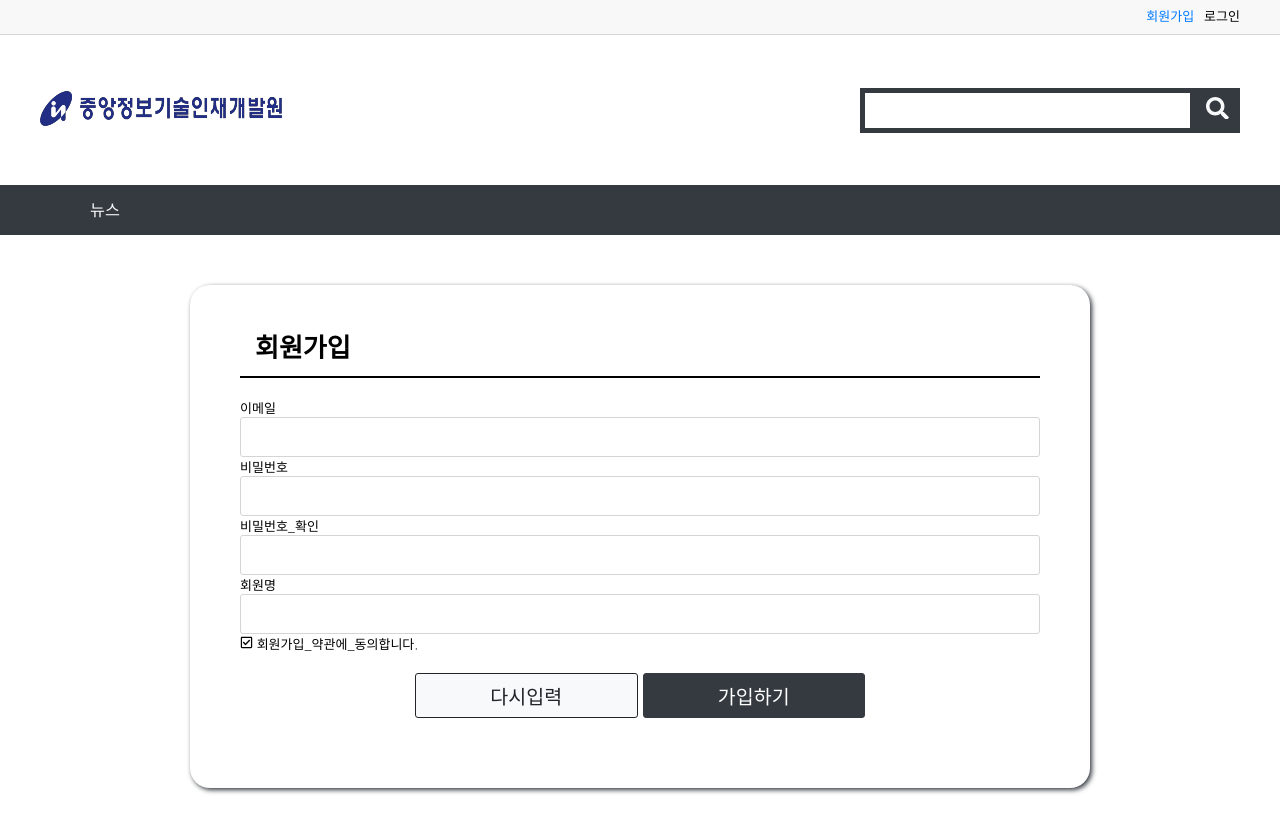
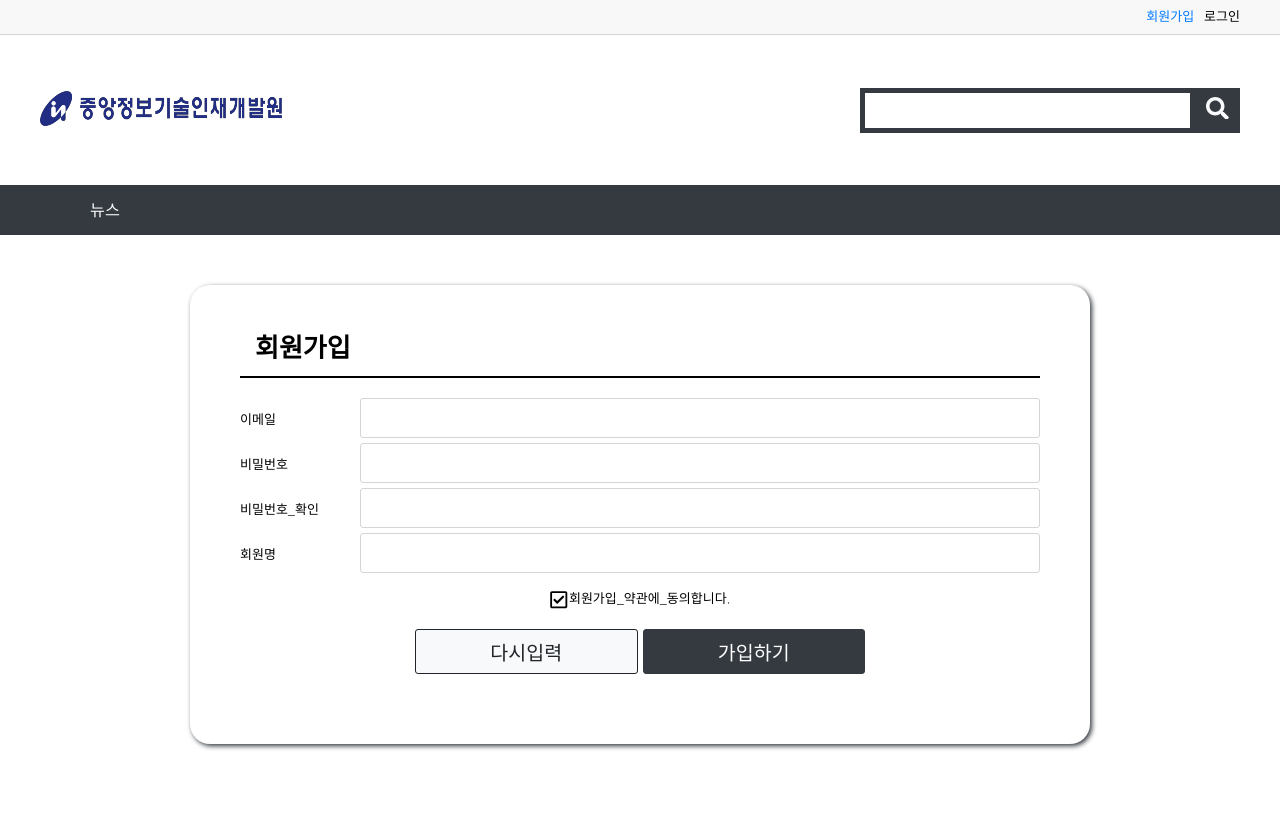
Before and after one commit to tjtnwhd/react_project, a React (Create React App) app: page /member/join in a window 1280 px wide. Shown: the top 832 px of the page. Built offline with nearby package versions, Linux system fonts and the light colour scheme.

Commit message:
회원 가입 양식 검증, 메세지 공통 컴포넌트

```diff
--- /dev/null
+++ b/src/commons/components/MessageBox.js
@@ -0,0 +1,42 @@
+import React from 'react';
+import styled, { css } from 'styled-components';
+import { color } from '../../styles/color';
+import fontSize from '../../styles/fontSize';
+const { small } = fontSize;
+
+const Box = styled.div`
+  text-align: center;
+  padding: 7px 10px;
+  font-size: ${small};
+  border-radius: 3px;
+  color: ${color.dark};
+
+  & + & {
+    margin-top: 5px;
+  }
+
+  ${({ color: c }) =>
+    c &&
+    css`
+      color: ${color[c]};
+      box-shadow: 2px 2px 5px ${color[c]};
+    `}
+`;
+
+const MessageBox = ({ messages, color, children }) => {
+  messages = messages || [];
+
+  if (children) messages.push(children);
+
+  return (
+    <>
+      {messages.map((message, i) => (
+        <Box key={i} color={color}>
+          {message}
+        </Box>
+      ))}
+    </>
+  );
+};
+
+export default React.memo(MessageBox);
--- a/src/member/components/JoinForm.js
+++ b/src/member/components/JoinForm.js
@@ -4,43 +4,100 @@
 import { FaCheckSquare, FaRegCheckSquare } from 'react-icons/fa';
 import { BigButton, ButtonGroup } from '../../commons/components/Buttons';
 import InputBox from '../../commons/components/InputBox';
+import MessageBox from '../../commons/components/MessageBox';
 
-const FormBox = styled.form``;
+const FormBox = styled.form`
+  dl {
+    display: flex;
+    align-items: center;
 
-const JoinForm = () => {
+    dt {
+      width: 120px;
+    }
+
+    dd {
+      flex-grow: 1;
+    }
+  }
+
+  dl + dl {
+    margin-top: 5px;
+  }
+
+  .terms-agree {
+    text-align: center;
+    margin: 15px 0;
+
+    svg {
+      font-size: 1.5rem;
+      vertical-align: middle;
+    }
+  }
+`;
+
+const JoinForm = ({ form, onSubmit, onChange, onToggle, onReset, errors }) => {
   const { t } = useTranslation();
   return (
-    <FormBox autoComplete="off">
+    <FormBox autoComplete="off" onSubmit={onSubmit}>
+      <MessageBox></MessageBox>
       <dl>
         <dt>{t('이메일')}</dt>
         <dd>
-          <InputBox type="text" />
+          <InputBox
+            type="text"
+            name="email"
+            value={form.email ?? ''}
+            onChange={onChange}
+          />
+          <MessageBox messages={errors.email} color="danger" />
         </dd>
       </dl>
       <dl>
         <dt>{t('비밀번호')}</dt>
         <dd>
-          <InputBox type="password" />
+          <InputBox
+            type="password"
+            name="password"
+            value={form.password ?? ''}
+            onChange={onChange}
+          />
+          <MessageBox messages={errors.password} color="danger" />
         </dd>
       </dl>
       <dl>
         <dt>{t('비밀번호_확인')}</dt>
         <dd>
-          <InputBox type="password" />
+          <InputBox
+            type="password"
+            name="confirmPassword"
+            value={form.confirmPassword ?? ''}
+            onChange={onChange}
+          />
+          <MessageBox messages={errors.confirmPassword} color="danger" />
         </dd>
       </dl>
       <dl>
         <dt>{t('회원명')}</dt>
         <dd>
-          <InputBox type="text" />
+          <InputBox
+            type="text"
+            name="name"
+            value={form.name ?? ''}
+            onChange={onChange}
+          />
+          <MessageBox messages={errors.name} color="danger" />
         </dd>
       </dl>
 
-      <div className="terms-agree">
-        <FaRegCheckSquare /> {t('회원가입_약관에_동의합니다.')}
+      <div className="terms-agree" onClick={onToggle}>
+        {form.agree ? <FaCheckSquare /> : <FaRegCheckSquare />}
+        {t('회원가입_약관에_동의합니다.')}
+
+        <MessageBox messages={errors.agree} color="danger" />
       </div>
+
       <ButtonGroup width={450}>
-        <BigButton type="reset" color="light">
+        <BigButton type="button" color="light" onClick={onReset}>
           {t('다시입력')}
         </BigButton>
         <BigButton type="submit" color="dark">
@@ -50,4 +107,5 @@
     </FormBox>
   );
 };
+
 export default React.memo(JoinForm);
--- /dev/null
+++ b/src/member/containers/JoinContainer.js
@@ -0,0 +1,108 @@
+import React, { useState, useCallback } from 'react';
+import { useNavigate } from 'react-router-dom';
+import { useTranslation } from 'react-i18next';
+import JoinForm from '../components/JoinForm';
+
+const JoinContainer = () => {
+  // 양식 데이터
+  const [form, setForm] = useState({
+    agree: false,
+  });
+
+  // 양식 항목별 에러 메세지
+  const [errors, setErrors] = useState({});
+
+  const { t } = useTranslation();
+
+  const navigate = useNavigate();
+
+  /**
+   * 회원 가입 처리
+   *
+   * 1. 데이터 검증
+   *    1) 필수 항목 체크 - 이메일, 비밀번호, 비밀번호 확인, 회원명, 약관동의
+   *    2) 이메일 중복 여부, 이메일 형식 체크
+   *    3) 비밀번호 복잡성 체크
+   *    4) 비밀번호와 비밀번호 확인 일치 여부
+   *
+   * 2. 가입 처리 - 영구 저장
+   * 3. 로그인 페이지 이동
+   */
+  const onSubmit = useCallback(
+    (e) => {
+      e.preventDefault();
+
+      const _errors = {};
+      let hasErrors = false; // 에러 유무
+
+      /* 데이터 검증 - 필수 항목 체크 S */
+      const requiredFields = {
+        email: t('이메일을_입력하세요.'),
+        password: t('비밀번호를_입력하세요.'),
+        confirmPassword: t('비밀번호를_확인하세요.'),
+        name: t('회원명을_입력하세요.'),
+        agree: t('회원가입_약관에_동의하세요.'),
+      };
+
+      for (const [field, msg] of Object.entries(requiredFields)) {
+        // !form[field] - null, undefined, '' 체크, !form[field].trim() - '    '
+        if (!form[field] || (form[field] && !form[field].trim())) {
+          _errors[field] = _errors[field] || [];
+          _errors[field].push(msg);
+          hasErrors = true;
+        }
+      }
+
+      /* 데이터 검증 - 필수 항목 체크 E */
+
+      /* 데이터 검증 - 비밀번호와 비밀번호 확인 일치 여부 */
+      if (
+        form.password &&
+        form.confirmPassword &&
+        form.password !== form.confirmPassword
+      ) {
+        _errors.confirmPassword = _errors.confirmPassword || [];
+        _errors.confirmPassword.push(t('비밀번호가_정확하지_않습니다.'));
+        hasErrors = true;
+      }
+
+      setErrors(_errors);
+
+      if (hasErrors) {
+        // 검증 실패시 가입 처리 X
+        return;
+      }
+
+      /* 가입처리 */
+
+      /* 가입완료 후 로그인 페이지 이동 */
+      navigate('/member/login', { replace: true }); // replace: true -> 방문기록 X
+    },
+    [t, form, navigate],
+  );
+
+  const onChange = useCallback((e) => {
+    const name = e.target.name;
+    const value = e.target.value.trim();
+    setForm((form) => ({ ...form, [name]: value }));
+  }, []);
+
+  const onToggle = useCallback(() => {
+    setForm((form) => ({ ...form, agree: !form.agree }));
+  }, []);
+
+  const onReset = useCallback(() => setForm({ agree: false }), []);
+
+  return (
+    <JoinForm
+      form={form}
+      errors={errors}
+      onSubmit={onSubmit}
+      onChange={onChange}
+      onToggle={onToggle}
+      onReset={onReset}
+    />
+  );
+};
+
+export default React.memo(JoinContainer);
--- a/src/member/pages/Join.js
+++ b/src/member/pages/Join.js
@@ -1,6 +1,6 @@
 import React from 'react';
 import { Helmet } from 'react-helmet-async';
-import JoinForm from '../components/JoinForm';
+import JoinContainer from '../containers/JoinContainer';
 import { useTranslation } from 'react-i18next';
 import { OuterBox } from '../../commons/components/LayoutBox';
 import { MainTitle } from '../../commons/components/TitleBox';
@@ -16,7 +16,7 @@
       </Helmet>
       <OuterBox>
         <MainTitle>{t('회원가입')}</MainTitle>
-        <JoinForm />
+        <JoinContainer />
       </OuterBox>
     </>
   );
```
